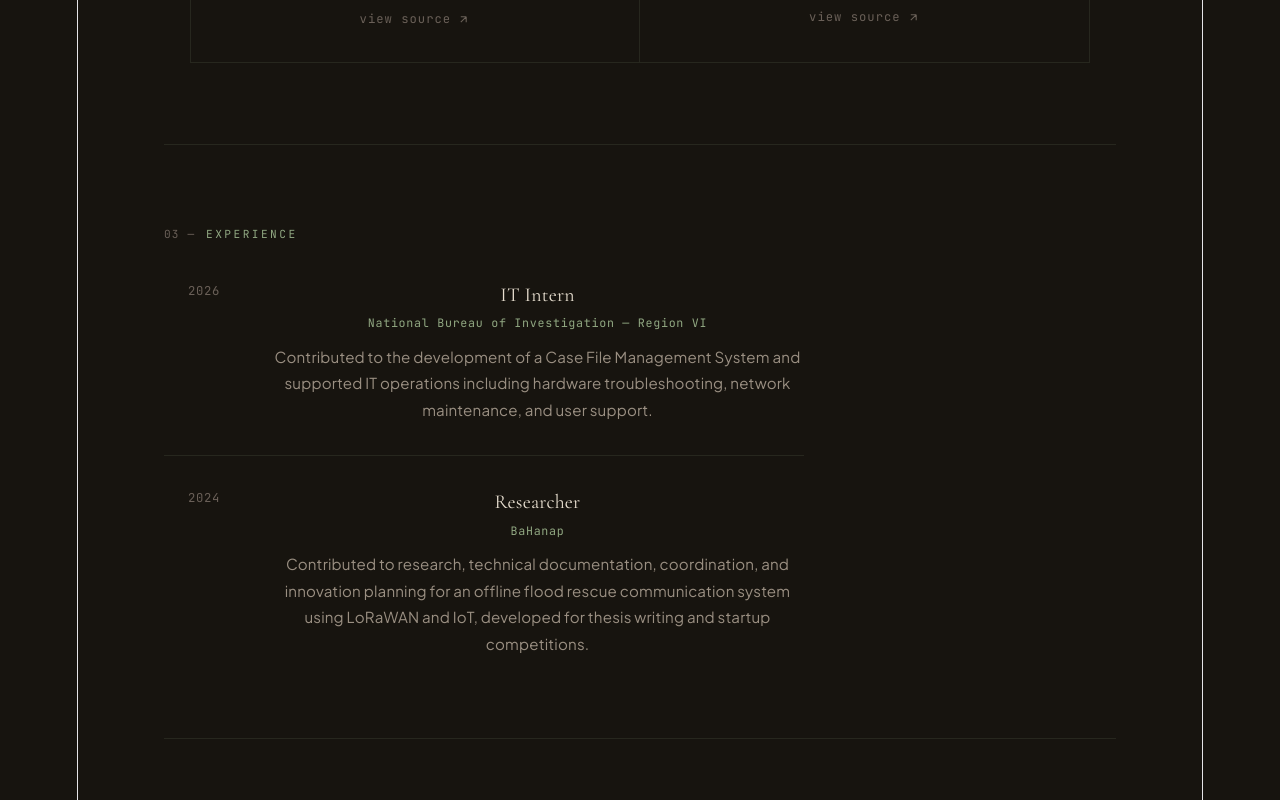
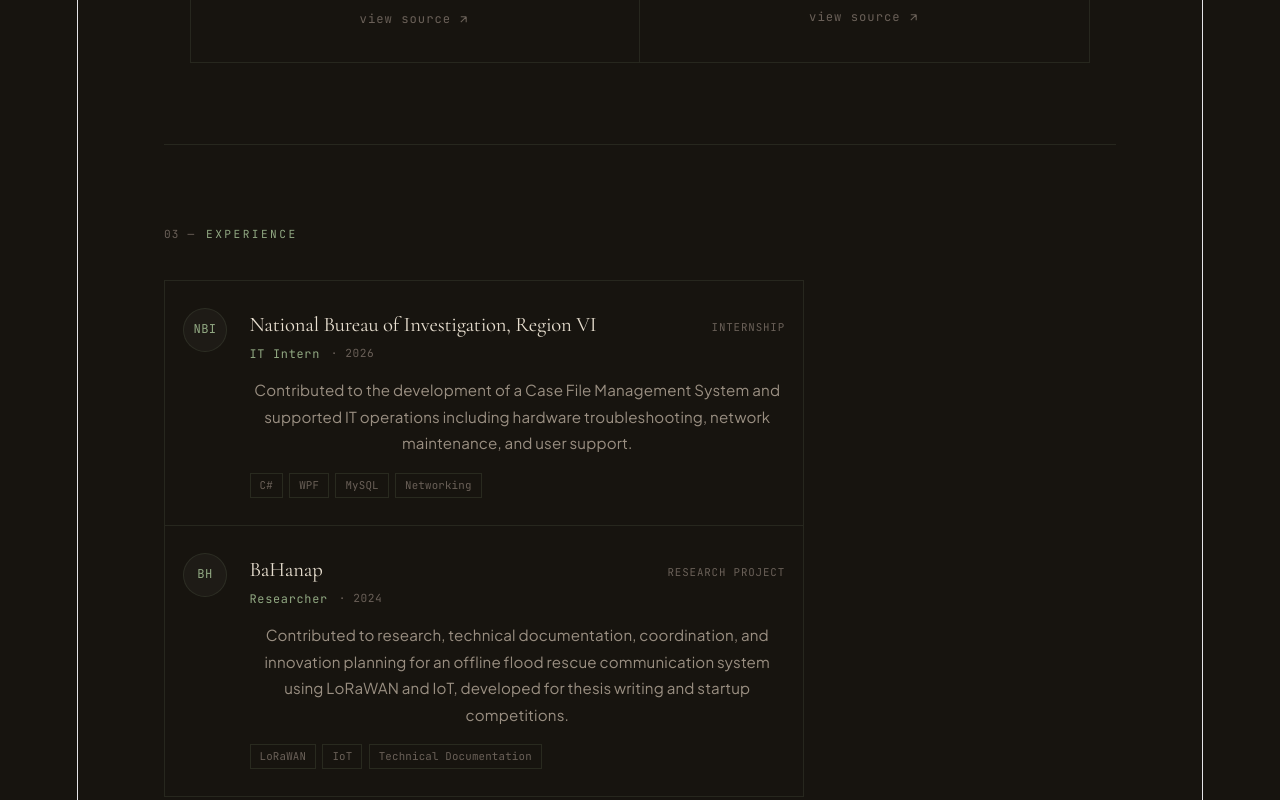
Before and after one commit to acheachi/portfolio_website, a React (Vite) app: page / in a window 1280 px wide. Shown: the part 2000-2800 px from the top of the page. Built offline with nearby package versions, Linux system fonts and the light colour scheme.

Commit message:
Minor UI updates

```diff
--- a/src/App.jsx
+++ b/src/App.jsx
@@ -25,16 +25,22 @@
   {
     id: 1,
     year: "2026",
+    initials: "NBI",
     role: "IT Intern",
-    org: "National Bureau of Investigation — Region VI",
+    org: "National Bureau of Investigation, Region VI",
+    type: "Internship",
     desc: "Contributed to the development of a Case File Management System and supported IT operations including hardware troubleshooting, network maintenance, and user support.",
+    tech: ["C#", "WPF", "MySQL", "Networking"],
   },
   {
     id: 2,
     year: "2024",
+    initials: "BH",
     role: "Researcher",
     org: "BaHanap",
+    type: "Research Project",
     desc: "Contributed to research, technical documentation, coordination, and innovation planning for an offline flood rescue communication system using LoRaWAN and IoT, developed for thesis writing and startup competitions.",
+    tech: ["LoRaWAN", "IoT", "Technical Documentation"],
   },
 ];
 
@@ -327,7 +333,9 @@
   return (
     <div onMouseEnter={() => setHov(true)} onMouseLeave={() => setHov(false)}
       style={{ padding: "0.7rem 1rem", display: "flex", gap: "0.75rem", alignItems: "center", background: hov ? "rgba(145,168,130,0.04)" : "transparent", transition: "background 0.2s" }}>
-      <img src={c.badgeImg} alt={c.title} style={{ width: "36px", height: "36px", objectFit: "contain", flexShrink: 0, borderRadius: "3px" }} />
+      <div style={{ width: "36px", height: "36px", borderRadius: "50%", border: "1px solid var(--div)", background: "var(--sf)", overflow: "hidden", flexShrink: 0, display: "flex", alignItems: "center", justifyContent: "center" }}>
+        <img src={c.badgeImg} alt={c.title} style={{ width: "78%", height: "78%", objectFit: "contain" }} />
+      </div>
       <div style={{ flex: 1, minWidth: 0 }}>
         <div style={{ fontFamily: "var(--display)", fontSize: "0.88rem", fontWeight: 400, color: "var(--tx)", lineHeight: 1.3, marginBottom: "0.15rem" }}>{c.title}</div>
         <div style={{ display: "flex", alignItems: "center", gap: "0.75rem", flexWrap: "wrap" }}>
@@ -487,9 +495,9 @@
             <div>
               <div className="hero-eyebrow">BSIT Graduate · Iloilo, Philippines</div>
               <h1 className="hero-name">John Achilles<br />Colon</h1>
-              <p className="hero-location">Open to IT & Data Analytics roles</p>
+              <div className="status-pill"><span className="status-dot" />open to IT & Data Analytics roles</div>
               <p className="hero-bio">
-                Information Technology graduate building a foundation in data analytics —
+                Information Technology graduate building a foundation in data analytics,
                 turning raw datasets into clear, business-relevant insights using SQL, Power BI, and BigQuery.
               </p>
               <div className="hero-stats">
@@ -567,16 +575,31 @@
         <div id="experience" className="section">
           <SectionHeader num="03" label="experience" />
           <div className="exp-wrap">
-            {EXPERIENCE.map((e, i) => (
-              <div key={e.id} style={{ display: "grid", gridTemplateColumns: "80px 1fr", gap: "1.5rem", paddingBottom: i === EXPERIENCE.length - 1 ? 0 : "1.75rem", marginBottom: i === EXPERIENCE.length - 1 ? 0 : "1.75rem", borderBottom: i === EXPERIENCE.length - 1 ? "none" : "1px solid var(--div)" }}>
-                <div style={{ fontFamily: "var(--mono)", fontSize: "0.68rem", color: "var(--tx3)", letterSpacing: "0.05em", paddingTop: "0.1rem" }}>{e.year}</div>
+            {EXPERIENCE.map((e, i) => {
+              const [hov, setHov] = useState(false);
+              return (
+                <div key={e.id} onMouseEnter={() => setHov(true)} onMouseLeave={() => setHov(false)}
+                  style={{ display: "grid", gridTemplateColumns: "44px 1fr", gap: "1.25rem", padding: "1.5rem 1rem", background: hov ? "rgba(145,168,130,0.04)" : "transparent", transition: "background 0.3s", borderBottom: i === EXPERIENCE.length - 1 ? "none" : "1px solid var(--div)" }}>
+                  <div style={{ width: "44px", height: "44px", borderRadius: "50%", border: "1px solid var(--div)", background: "var(--sf)", display: "flex", alignItems: "center", justifyContent: "center", fontFamily: "var(--mono)", fontSize: "0.68rem", color: "var(--acc)", letterSpacing: "0.03em", flexShrink: 0 }}>
+                    {e.initials}
+                  </div>
                   <div>
-                  <div style={{ fontFamily: "var(--display)", fontSize: "1.1rem", fontWeight: 400, color: "var(--tx)", marginBottom: "0.15rem" }}>{e.role}</div>
-                  <div style={{ fontFamily: "var(--mono)", fontSize: "0.65rem", color: "var(--acc)", letterSpacing: "0.06em", marginBottom: "0.6rem" }}>{e.org}</div>
-                  <p style={{ fontFamily: "var(--body)", fontSize: "0.84rem", color: "var(--tx2)", lineHeight: 1.75 }}>{e.desc}</p>
+                    <div style={{ display: "flex", justifyContent: "space-between", alignItems: "baseline", flexWrap: "wrap", gap: "0.5rem", marginBottom: "0.2rem" }}>
+                      <div style={{ fontFamily: "var(--display)", fontSize: "1.15rem", fontWeight: 400, color: "var(--tx)", letterSpacing: "-0.01em" }}>{e.org}</div>
+                      <div style={{ fontFamily: "var(--mono)", fontSize: "0.6rem", color: "var(--tx3)", letterSpacing: "0.08em", textTransform: "uppercase" }}>{e.type}</div>
+                    </div>
+                    <div style={{ display: "flex", alignItems: "center", gap: "0.6rem", flexWrap: "wrap", marginBottom: "0.75rem" }}>
+                      <span style={{ fontFamily: "var(--mono)", fontSize: "0.66rem", color: "var(--acc)", letterSpacing: "0.06em" }}>{e.role}</span>
+                      <span style={{ fontFamily: "var(--mono)", fontSize: "0.62rem", color: "var(--tx3)", letterSpacing: "0.05em" }}>· {e.year}</span>
+                    </div>
+                    <p style={{ fontFamily: "var(--body)", fontSize: "0.84rem", color: "var(--tx2)", lineHeight: 1.75, marginBottom: "0.9rem" }}>{e.desc}</p>
+                    <div style={{ display: "flex", flexWrap: "wrap", gap: "0.35rem" }}>
+                      {e.tech.map(t => <span key={t} style={{ fontFamily: "var(--mono)", fontSize: "0.6rem", color: "var(--tx3)", padding: "0.16rem 0.5rem", border: "1px solid rgba(145,168,130,0.15)" }}>{t}</span>)}
                     </div>
                   </div>
-            ))}
+                </div>
+              );
+            })}
           </div>
         </div>
 
@@ -607,14 +630,16 @@
         </div>
 
         {/* 06 — RESUME */}
-        <div id="resume" className="section">
+        <div id="resume" className="section section-centered">
           <SectionHeader num="06" label="resume" />
+          <div className="resume-card">
             <div className="resume-row">
               <div>
                 <div className="resume-label">John Achilles Colon</div>
                 <div className="resume-sub">// last updated {new Date().toLocaleDateString("en-US", { month: "long", year: "numeric" })} · PDF</div>
               </div>
               <a href="/resume.pdf" download className="btn-dl">download resume <ArrowIcon /></a>
+            </div>
           </div>
         </div>
 
@@ -681,7 +706,8 @@
         .stat-chip{font-family:var(--mono);font-size:0.62rem;color:var(--tx2);padding:0.3rem 0.7rem;border:1px solid var(--div);letter-spacing:0.06em;white-space:nowrap}
         .stat-chip span{color:var(--tx);font-weight:600}
         .hero-divider{width:40px;height:1px;background:var(--div);margin:0 0 1.25rem;animation:fadeUp 0.7s ease 0.38s both}
-        .hero-location{font-family:var(--mono);font-size:0.65rem;color:var(--tx3);letter-spacing:0.1em;margin-bottom:0.5rem;animation:fadeUp 0.7s ease 0.28s both}
+        .status-pill{display:inline-flex;align-items:center;gap:0.5rem;font-family:var(--mono);font-size:0.65rem;color:var(--tx3);letter-spacing:0.08em;padding:0.35rem 0.75rem;border:1px solid var(--div);margin-bottom:1.25rem;animation:fadeUp 0.7s ease 0.28s both}
+        .status-dot{width:6px;height:6px;border-radius:50%;background:var(--acc);flex-shrink:0;animation:pulse 2.2s ease-in-out infinite}
         .socials{display:flex;flex-wrap:wrap;gap:1.25rem;align-items:center;animation:fadeUp 0.7s ease 0.4s both}
         .social-link{color:var(--tx3);text-decoration:none;transition:color 0.2s;display:flex;align-items:center;gap:0.4rem;font-family:var(--mono);font-size:0.68rem;letter-spacing:0.08em}
         .social-link:hover{color:var(--acc)}
@@ -699,7 +725,7 @@
         .projects-grid > *:nth-child(2n){border-right:none}
         .projects-grid > *:nth-last-child(-n+2){border-bottom:none}
         .projects-grid > *:last-child{border-bottom:none}
-        .exp-wrap{max-width:640px;width:100%}
+        .exp-wrap{max-width:640px;width:100%;border:1px solid var(--div)}
         .certs-grid{display:grid;grid-template-columns:1fr 1fr;width:100%;max-width:900px;border:1px solid var(--div)}
         .certs-grid > *{border-right:1px solid var(--div);border-bottom:1px solid var(--div)}
         .certs-grid > *:nth-child(2n){border-right:none}
@@ -707,6 +733,7 @@
         .certs-grid > *:last-child{border-bottom:none}
         .webinars-wrap{max-width:680px;width:100%;border:1px solid var(--div)}
         .webinar-summary{padding:0.6rem 1rem;display:flex;justify-content:space-between;align-items:center}
+        .resume-card{width:100%;max-width:640px;border:1px solid var(--div);padding:0 1.5rem}
         .resume-row{display:flex;justify-content:space-between;align-items:center;gap:2rem;flex-wrap:wrap;padding:2rem 0}
         .resume-label{font-family:var(--display);font-size:1.9rem;font-weight:300;color:var(--tx);letter-spacing:-0.01em}
         .resume-sub{font-family:var(--mono);font-size:0.65rem;color:var(--tx3);letter-spacing:0.1em;margin-top:0.4rem}
@@ -719,6 +746,7 @@
         .footer-links a{font-family:var(--mono);font-size:0.62rem;color:var(--tx3);text-decoration:none;transition:color 0.2s;letter-spacing:0.08em}
         .footer-links a:hover{color:var(--acc)}
         @keyframes fadeUp{from{opacity:0;transform:translateY(16px)}to{opacity:1;transform:translateY(0)}}
+        @keyframes pulse{0%,100%{opacity:1}50%{opacity:0.35}}
         @media(max-width:768px){
           .nav{padding:1rem 1.5rem}
           .nav.scrolled{padding:0.85rem 1.5rem}
@@ -750,6 +778,7 @@
           .certs-grid > *:nth-last-child(-n+2){border-bottom:1px solid var(--div)}
           .certs-grid > *:last-child{border-bottom:none}
           .webinars-wrap{max-width:100%}
+          .resume-card{max-width:100%;padding:0 1.25rem}
           .resume-label{font-size:1.4rem}
           .resume-row{flex-direction:column;align-items:flex-start;gap:1.25rem}
           footer{padding:1.5rem 0}
```
Lines whose indentation alone changed are shown as unchanged.
